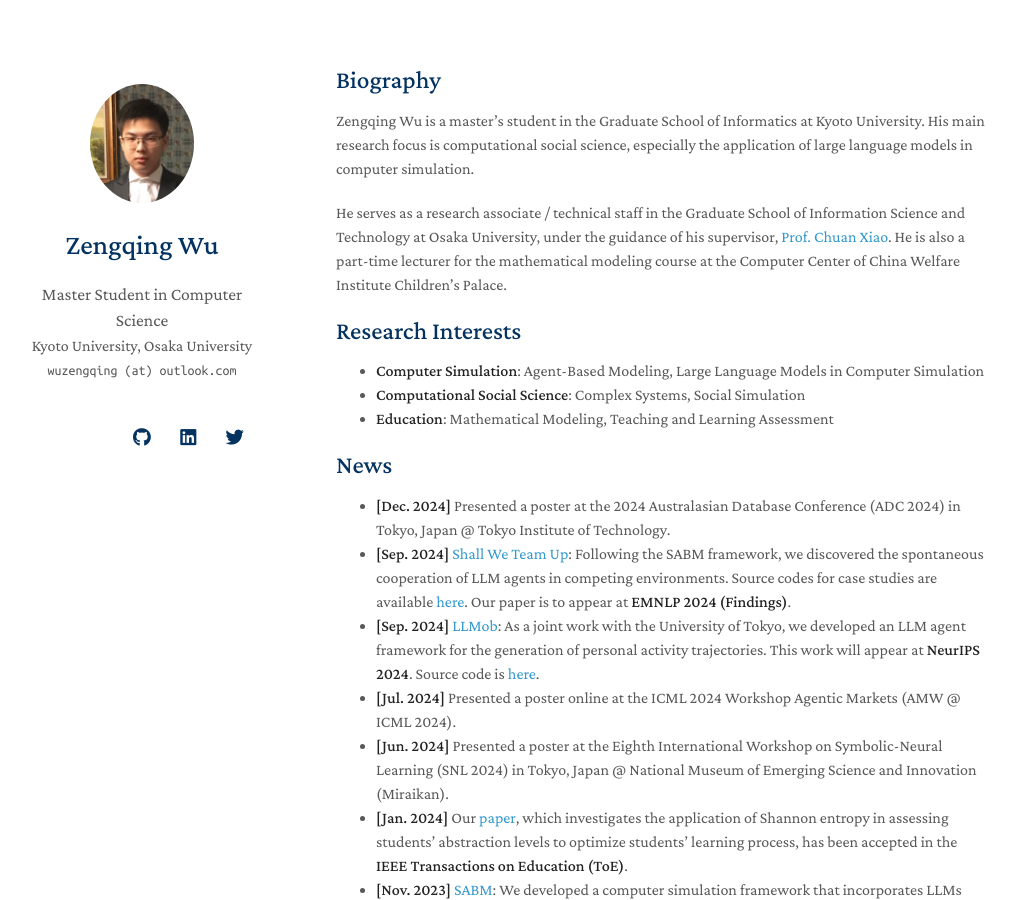
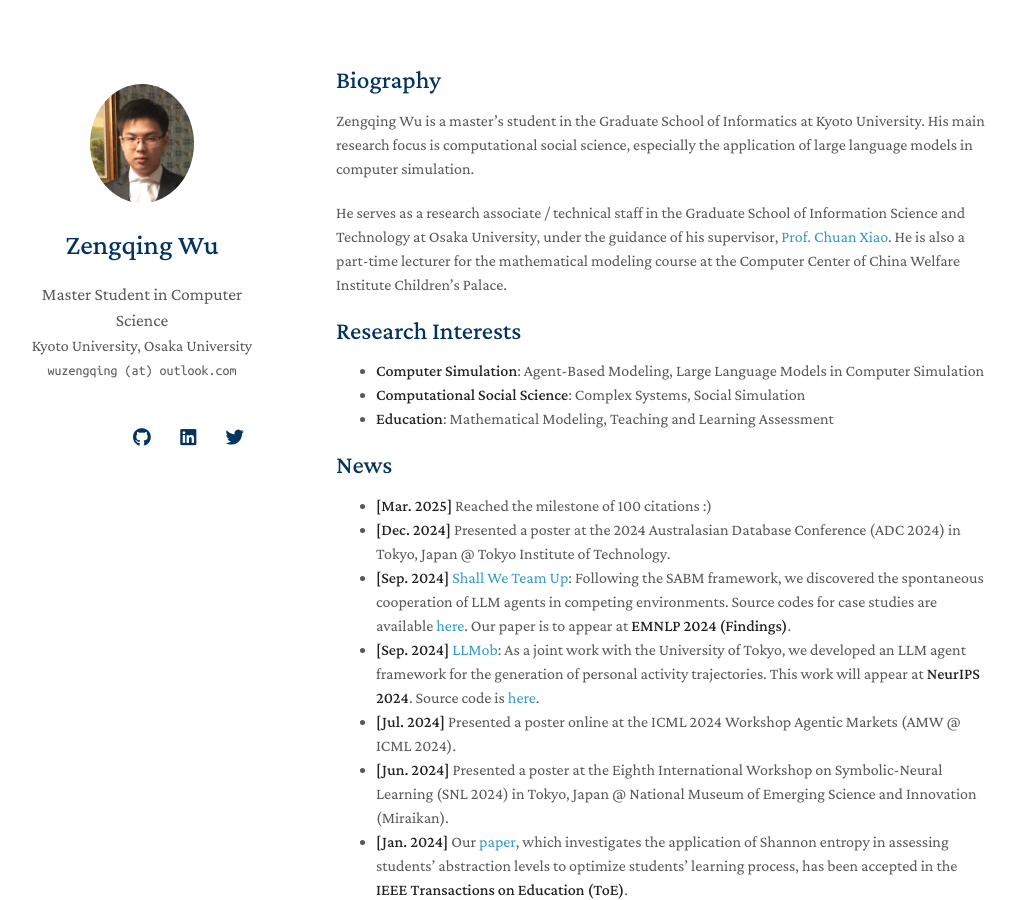
Before and after one commit to wuzengqing001225/wuzengqing001225.github.io, a Jekyll site: the page built from index.md, in a window 1280 px wide and 900 px high. Shown: the whole window, without its empty margins (134-1149 px from the left). Built offline with Jekyll 4.4.1, drawn with Linux system fonts in a browser that asks for light colours; nearby versions of some CDN libraries; a style sheet for code colours, icons or effects is not loaded; our own code applies the rules of GitHub Pages for plain Markdown files.

Commit message:
Update index.md

```diff
--- a/index.md
+++ b/index.md
@@ -18,6 +18,7 @@ He serves as a research associate / technical staff in the Graduate School of In
 
 ## News
 
+- **[Mar. 2025]** Reached the milestone of 100 citations :)
 - **[Dec. 2024]** Presented a poster at the 2024 Australasian Database Conference (ADC 2024) in Tokyo, Japan @ Tokyo Institute of Technology.
 - **[Sep. 2024]** [Shall We Team Up](https://arxiv.org/abs/2402.12327): Following the SABM framework, we discovered the spontaneous cooperation of LLM agents in competing environments. Source codes for case studies are available [here](https://github.com/wuzengqing001225/SABM_ShallWeTeamUp). Our paper is to appear at **EMNLP 2024 (Findings)**.
 - **[Sep. 2024]** [LLMob](https://arxiv.org/abs/2402.14744): As a joint work with the University of Tokyo, we developed an LLM agent framework for the generation of personal activity trajectories. This work will appear at **NeurIPS 2024**. Source code is [here](https://github.com/Wangjw6/LLMob/).
```
